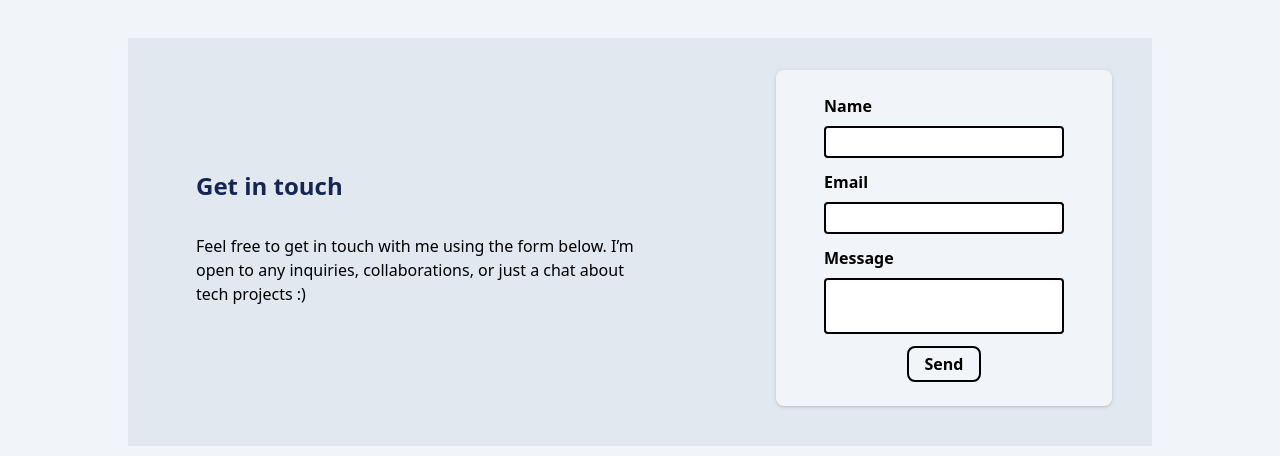
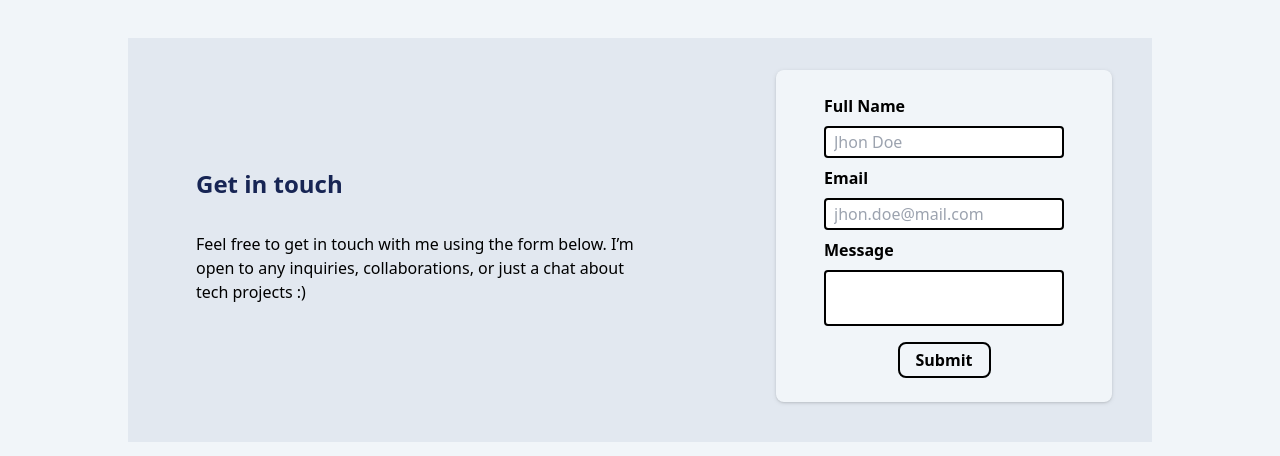
Before and after one commit to Abraham-ch/my-portfolio, a React (Vite) app: page / in a window 1280 px wide. Shown: the part 3214-3670 px from the top of the page. Built offline with nearby package versions, Linux system fonts and the light colour scheme; no server answers.

Commit message:
feat: react-hook-form, zod, EmailJS libraries used to validate and send the form

```diff
--- /dev/null
+++ b/src/components/FormComponent.jsx
@@ -0,0 +1,87 @@
+import { useForm } from "react-hook-form"
+import { zodResolver } from "@hookform/resolvers/zod"
+import * as z from "zod"
+import emailjs from '@emailjs/browser'
+import Toast from "./Toast"
+
+const schema = z.object({
+  name: z.string(),
+  email: z.string().email(),
+  message: z.string().min(10),
+})
+
+const {VITE_SERVICE_ID, VITE_TEMPLATE_ID, VITE_PUBLIC_KEY} = import.meta.env
+
+
+export default function FormComponent() {
+  const { register, handleSubmit, reset } = useForm({
+    resolver: zodResolver(schema),
+  })
+
+  const onSubmit = (data) => {
+
+    const emailJSparams = {
+      from_name : data.name,
+      from_email : data.email,
+      message : data.message,
+    };
+
+    emailjs
+      .send(VITE_SERVICE_ID, VITE_TEMPLATE_ID, emailJSparams, VITE_PUBLIC_KEY)
+      .then(() => {
+        alert("Mensaje enviado!");
+        reset();
+
+      })
+      .catch((err) => {
+        alert(JSON.stringify(err));
+      });
+  };
+
+  return (
+    <>
+      <form onSubmit={handleSubmit(onSubmit)} className="mx-auto flex flex-col items-center max-w-fit px-12 rounded-lg my-8 py-6 md:mx-10 gap-y-2 drop-shadow shadow-sm bg-slate-100 dark:bg-slate-500">
+        <div className="flex flex-col gap-y-2">
+          <label htmlFor="Name" className="dark:text-gray-200 font-semibold">
+            Full Name
+          </label>
+          <input {...register("name", {
+            required: "Please, tell me your name :)"
+          })}
+            type="text"
+            id="Name"
+            placeholder="Jhon Doe"
+            className="p-2 w-60 rounded h-8 border-black border-2 border-solid dark:border-white"
+          />
+        </div>
+        <div className="flex flex-col gap-y-2">
+          <label htmlFor="Email" className="dark:text-gray-200 font-semibold">
+            Email
+          </label>
+          <input {...register("email", {required: true})}
+            type="email"
+            id="Email"
+            placeholder="jhon.doe@mail.com"
+            className="p-2 w-60 rounded h-8 border-black border-2 border-solid dark:border-white"
+          />
+        </div>
+        <div className="flex flex-col gap-y-2">
+          <label
+            htmlFor="Message"
+            className="dark:text-gray-200 font-semibold"
+          >
+            Message
+          </label>
+          <input {...register("message", {required: true})}
+            type="text"
+            id="Message"
+            className="p-2 w-60 h-14 rounded overflow-scroll border-black border-2 border-solid dark:border-white"
+            minLength="10"
+            maxLength="auto"
+          />
+        </div>
+        <input type="submit" className="mt-2 cursor-pointer dark:hover:bg-yellow-400 hover:border-blue-800 hover:bg-blue-800 hover:text-white dark:hover:border-yellow-400 rounded-lg py-1 px-4 transition hover:scale-105 dark:text-gray-200 font-semibold dark:border-white border-2 border-solid border-black"/>
+      </form>
+    </>
+  )
+}
--- /dev/null
+++ b/src/components/Toast.jsx
@@ -0,0 +1,24 @@
+export default function Toast(){
+
+  return (
+    <>
+      <div id="toast-top-right" className="fixed flex items-center w-full max-w-xs space-x-4 text-gray-500 bg-white divide-x rtl:divide-x-reverse divide-gray-200 rounded-lg shadow bottom-5 right-5 dark:text-gray-400 dark:divide-gray-700 dark:bg-neutral-900" role="alert">
+        <div id="toast-default" className="flex items-center w-full max-w-xs p-4 text-gray-500 bg-white rounded-lg shadow dark:text-gray-400 dark:bg-neutral-800" role="alert">
+          <div className="inline-flex items-center justify-center flex-shrink-0 w-8 h-8 text-blue-500 bg-blue-100 rounded-lg dark:bg-yellow-500 dark:text-black">
+              <svg className="w-4 h-4" aria-hidden="true" xmlns="http://www.w3.org/2000/svg" fill="none" viewBox="0 0 18 20">
+                  <path stroke="currentColor" strokeLinecap="round" strokeLinejoin="round" strokeWidth="2" d="M15.147 15.085a7.159 7.159 0 0 1-6.189 3.307A6.713 6.713 0 0 1 3.1 15.444c-2.679-4.513.287-8.737.888-9.548A4.373 4.373 0 0 0 5 1.608c1.287.953 6.445 3.218 5.537 10.5 1.5-1.122 2.706-3.01 2.853-6.14 1.433 1.049 3.993 5.395 1.757 9.117Z"/>
+              </svg>
+              <span className="sr-only">Fire icon</span>
+          </div>
+          <div className="ms-3 text-sm font-normal">Message sent.</div>
+          <button type="button"className="ms-auto -mx-1.5 -my-1.5 bg-white text-gray-400 hover:text-gray-900 rounded-lg focus:ring-1 focus:ring-gray-300 p-2 hover:bg-gray-100 inline-flex items-center justify-center h-8 w-8 dark:text-gray-500 dark:hover:text-white dark:bg-neutral-800 dark:hover:bg-neutral-950" data-dismiss-target="#toast-default" aria-label="Close">
+              <span className="sr-only">Close</span>
+              <svg className="w-3 h-3" aria-hidden="true" xmlns="http://www.w3.org/2000/svg" fill="none" viewBox="0 0 14 14">
+                  <path stroke="currentColor" strokeLinecap="round" strokeLinejoin="round" strokeWidth="2" d="m1 1 6 6m0 0 6 6M7 7l6-6M7 7l-6 6"/>
+              </svg>
+          </button>
+      </div>
+     </div>
+    </>
+  )
+}
--- a/src/sections/InTouch.jsx
+++ b/src/sections/InTouch.jsx
@@ -1,3 +1,5 @@
+import FormComponent from "../components/FormComponent";
+
 const InTouch = () => {
   return (
     <section
@@ -12,56 +14,7 @@ const InTouch = () => {
             Feel free to get in touch with me using the form below. I’m open to any inquiries, collaborations, or just a chat about tech projects :{")"}
           </p>
         </div>
-        <form
-          action="https://formsubmit.co/ascaytaos@gmail.com"
-          method="POST"
-          className="mx-auto flex flex-col items-center max-w-fit px-12 rounded-lg my-8 py-6 md:mx-10 gap-y-3 drop-shadow shadow-sm bg-slate-100 dark:bg-slate-500"
-        >
-          <div className="flex flex-col gap-y-2">
-            <label htmlFor="Name" className="dark:text-gray-200 font-semibold">
-              Name
-            </label>
-            <input
-              type="text"
-              id="Name"
-              name="Name"
-              className="p-2 w-60 rounded h-8 border-black border-2 border-solid dark:border-white"
-            />
-          </div>
-          <div className="flex flex-col gap-y-2">
-            <label htmlFor="Email" className="dark:text-gray-200 font-semibold">
-              Email
-            </label>
-            <input
-              type="email"
-              id="Email"
-              name="Email"
-              className="p-2 w-60 rounded h-8 border-black border-2 border-solid dark:border-white"
-            />
-          </div>
-          <div className="flex flex-col gap-y-2">
-            <label
-              htmlFor="Message"
-              className="dark:text-gray-200 font-semibold"
-            >
-              Message
-            </label>
-            <input
-              type="text"
-              id="Message"
-              name="Message"
-              className="p-2 w-60 h-14 rounded overflow-scroll border-black border-2 border-solid dark:border-white"
-              minLength="10"
-              maxLength="auto"
-            />
-          </div>
-          <button
-            type="submit"
-            className="dark:hover:bg-yellow-400 hover:border-blue-800 hover:bg-blue-800 hover:text-white dark:hover:border-yellow-400 rounded-lg py-1 px-4 transition hover:scale-105 dark:text-gray-200 font-semibold dark:border-white border-2 border-solid border-black"
-          >
-            Send
-          </button>
-        </form>
+        <FormComponent />
       </section>
   )
 };
```
Also changed, not shown: package.json (+5 -2 lines), 2 other files (tests, documents, lock files or other folders).
